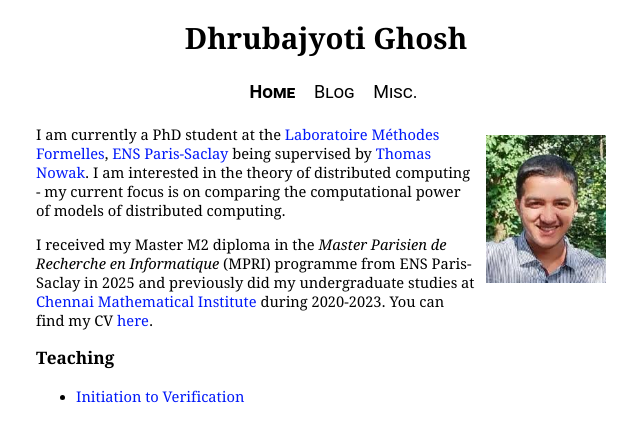
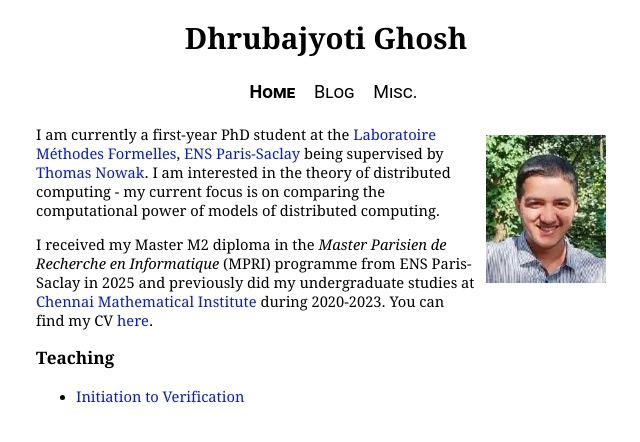
Before and after one commit to ghoshdhruba/ghoshdhruba.github.io, a Jekyll site: the page built from index.html, in a window 1280 px wide. Shown: the top 442 px of the page, without its empty margins (314-954 px from the left). Built offline with Jekyll 4.4.1, drawn with Linux system fonts in a browser that asks for light colours.

```diff
--- a/index.html
+++ b/index.html
@@ -5,7 +5,7 @@ permalink: /
 ---
 <img src="assets/images/dp_25102022.jpg" alt="Me" width="120" style="float:right; margin:10px">
 <p>
-I am currently a PhD student at the <a href="https://lmf.cnrs.fr/">Laboratoire Méthodes Formelles</a>, <a href="https://ens-paris-saclay.fr/">ENS Paris-Saclay</a> being supervised by <a href="https://www.thomasnowak.net/">Thomas Nowak</a>.
+I am currently a first-year PhD student at the <a href="https://lmf.cnrs.fr/">Laboratoire Méthodes Formelles</a>, <a href="https://ens-paris-saclay.fr/">ENS Paris-Saclay</a> being supervised by <a href="https://www.thomasnowak.net/">Thomas Nowak</a>.
 I am interested in the theory of distributed computing - my current focus is on comparing the computational power of models of distributed computing.
 <!--See my research statement <a href="researchstatement.html">here</a>.-->
 </p>
--- a/teaching/initVerif.html
+++ b/teaching/initVerif.html
@@ -9,4 +9,5 @@ title: Dhrubajyoti Ghosh
     <li>TD 4 [<a href="initVerif/TD4_initVerif_2025.pdf">pdf</a>] [<a href="initVerif/DM4_sols_2025.pdf">Solution to DM</a>] </li>
     <li>TD 6 [<a href="initVerif/td06_BuchiEmptiness_StutterInvariance.pdf">pdf</a>] [<a href="initVerif/TD6_BuchiEmptiness_StutterInvaraince_corr.pdf">Solution to TD</a>] </li>
     <li>DM 6 [<a href="initVerif/hw6.pdf">pdf</a>] </li>
+    <li>DM 7 [<a href="initVerif/hw07.pdf">pdf</a>] </li>
 </ul>
```
Also changed, not shown: 1 other file.
